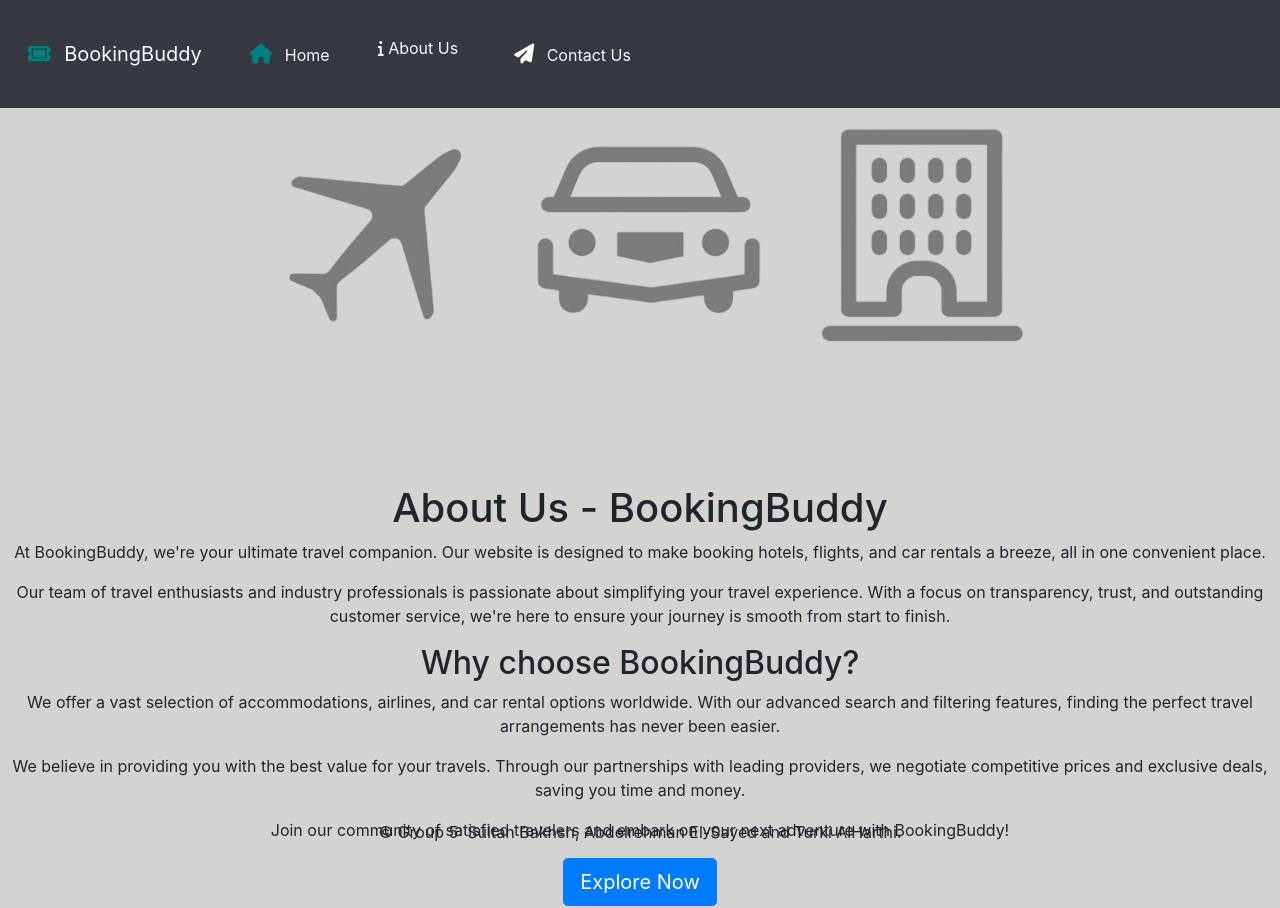
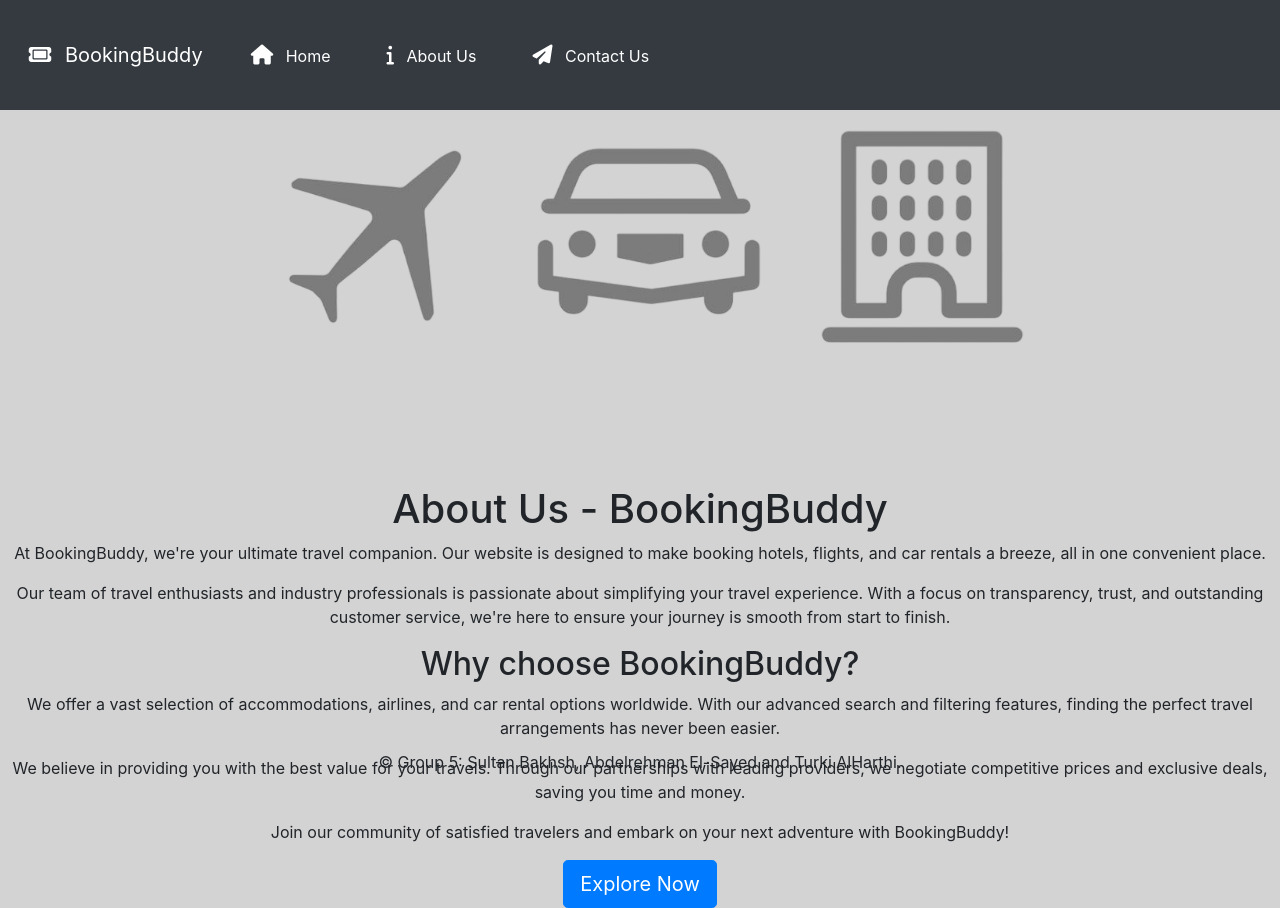
Before and after one commit to Abdelrahman1211/BookingBuddy, a Python web app: template templates/about.html in a window 1280 px wide. Run offline with Jinja, Linux system fonts and the light colour scheme; the template is opened without the code that fills it, so the values that code supplies are empty; some libraries are stand-ins or nearby versions.

Commit message:
Update style.css

```diff
--- a/static/style.css
+++ b/static/style.css
@@ -5,10 +5,15 @@ body {
   margin: 0; /* Add this line to reset the default margin */
 }
 
-footer {
-  padding: 0;
-  text-align: left;
-}
+  footer {
+    position: fixed;
+    left: 0;
+    bottom: 0;
+    width: 100%;
+    padding: 10px 0;
+    text-align: center;
+  }
+
 
 /* Specific Styles */
 section {
@@ -21,21 +26,12 @@ form {
 
 /* Navigation Bar Styles */
 .navbar.navbar-expand-lg.navbar-dark.bg-dark {
-  background-color: #f1f1f1;
-  padding: 20px;
-}
-
-.navbar.navbar-expand-lg.navbar-dark.bg-dark .navbar-brand {
-  color: #f8f9fa;
+  padding: 1.3rem;
 }
 
 .navbar.navbar-expand-lg.navbar-dark.bg-dark .navbar-nav .nav-link {
-  color: #f8f9fa;
+  color: white;
   padding: 1rem 1.5rem; /* Adjust the padding values to add more spacing */
-}
-
-.navbar.navbar-expand-lg.navbar-dark.bg-dark .navbar-nav .nav-link:hover {
-  color: #f8f9fa;
 }
 
 /* Submit Button Styles */
@@ -47,12 +43,12 @@ button.btn-primary {
 
 button.btn-primary:hover {
   background-color: #555;
-  color: #fff;
+  color: white;
   border-color: #555;
 }
 
 .icon {
-  color: teal;
+  color: white;
   font-size: 20px;
   margin: 8px; /* Adjust the value as needed */
 }
@@ -63,6 +59,8 @@ button.btn-primary:hover {
   color:white;
 }
 
-.nav-link {
-  padding: 10px; /* Adds spacing within the <a> element */
+.info {
+  margin: 0.5rem; /* Adds spacing around the <i> element */
+  font-size: 20px;
+  color:white;
 }
```
